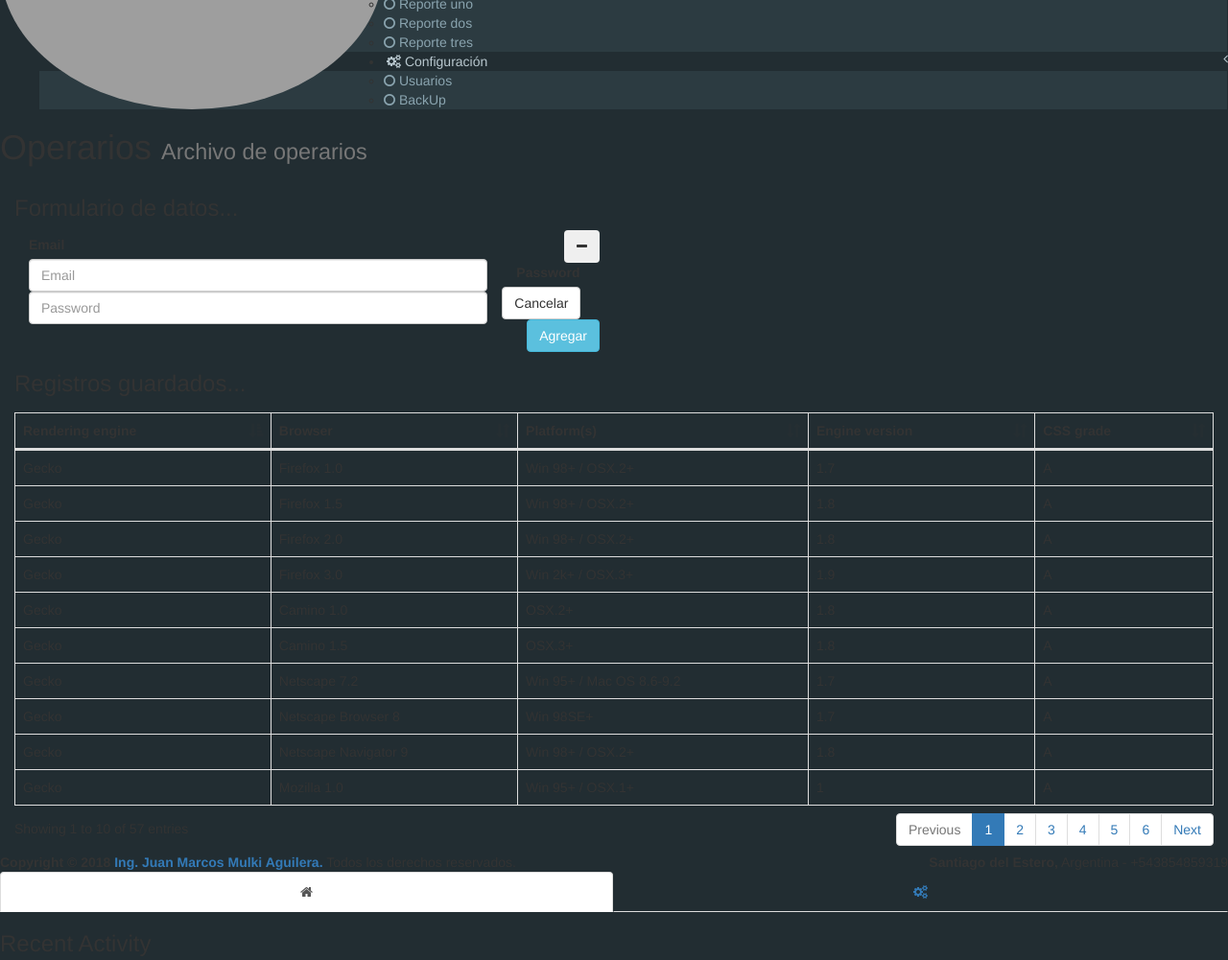
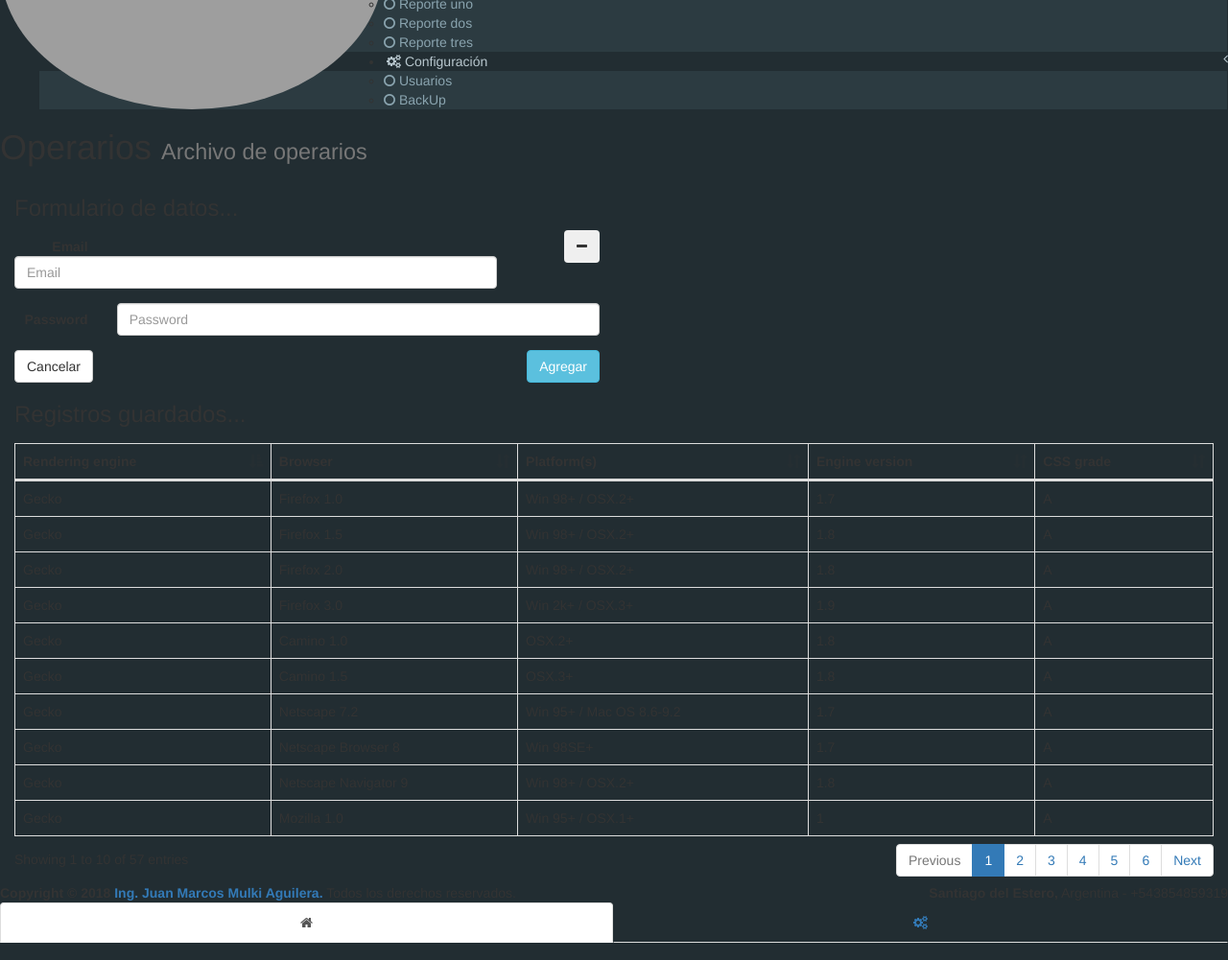
Before and after one commit to juanquimulki/control_consumo, a PHP site: page /control_consumo/src/operarios/index.php in a window 1280 px wide. Shown: the part 557-1558 px from the top of the page at 96% size. Run offline with PHP 8.4, Linux system fonts and the light colour scheme; data that the repository does not hold is empty; some libraries are stand-ins or nearby versions; grey boxes are pictures that could not be loaded.

Commit message:
Formulario Operarios arreglado

```diff
--- a/src/operarios/index.php
+++ b/src/operarios/index.php
@@ -38,24 +38,22 @@
               </div>
             </div>
             <!-- /.box-header -->
-            <!--form class="form-horizontal"-->
               <div class="box-body">
+                <form class="form-horizontal">
                   <div class="form-group">
                     <label for="inputEmail3" class="col-sm-2 control-label">Email</label>
-
                     <div class="col-sm-10">
                       <input type="email" class="form-control" id="inputEmail3" placeholder="Email">
                     </div>
                   </div>
                   <div class="form-group">
                     <label for="inputPassword3" class="col-sm-2 control-label">Password</label>
-
                     <div class="col-sm-10">
                       <input type="password" class="form-control" id="inputPassword3" placeholder="Password">
                     </div>
                   </div>
+              </form>
               </div>
-            <!--/form>
             <!-- /.box-body -->
             <div class="box-footer">
               <button type="submit" class="btn btn-default">Cancelar</button>
```
Lines whose indentation alone changed are shown as unchanged.
